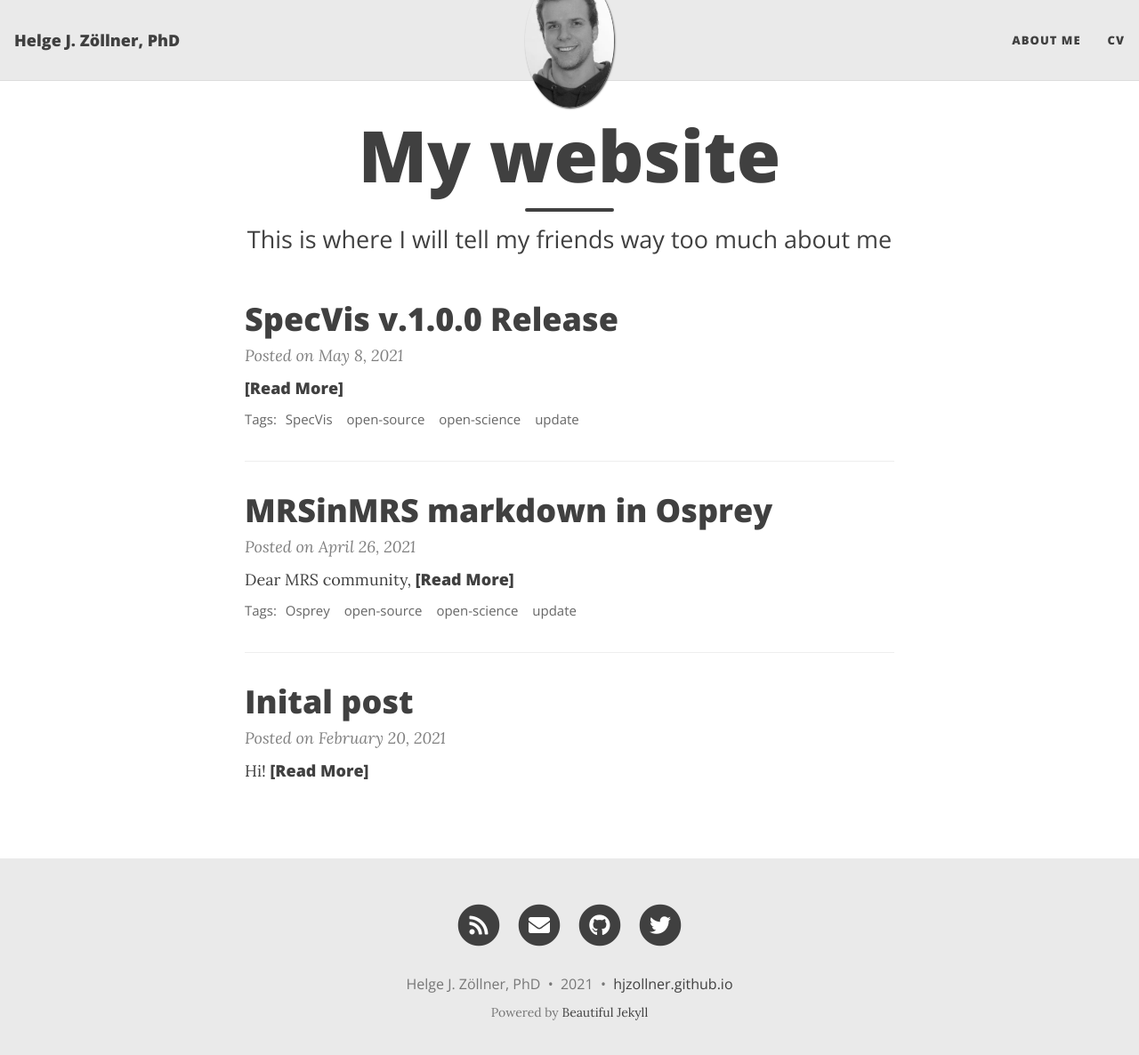
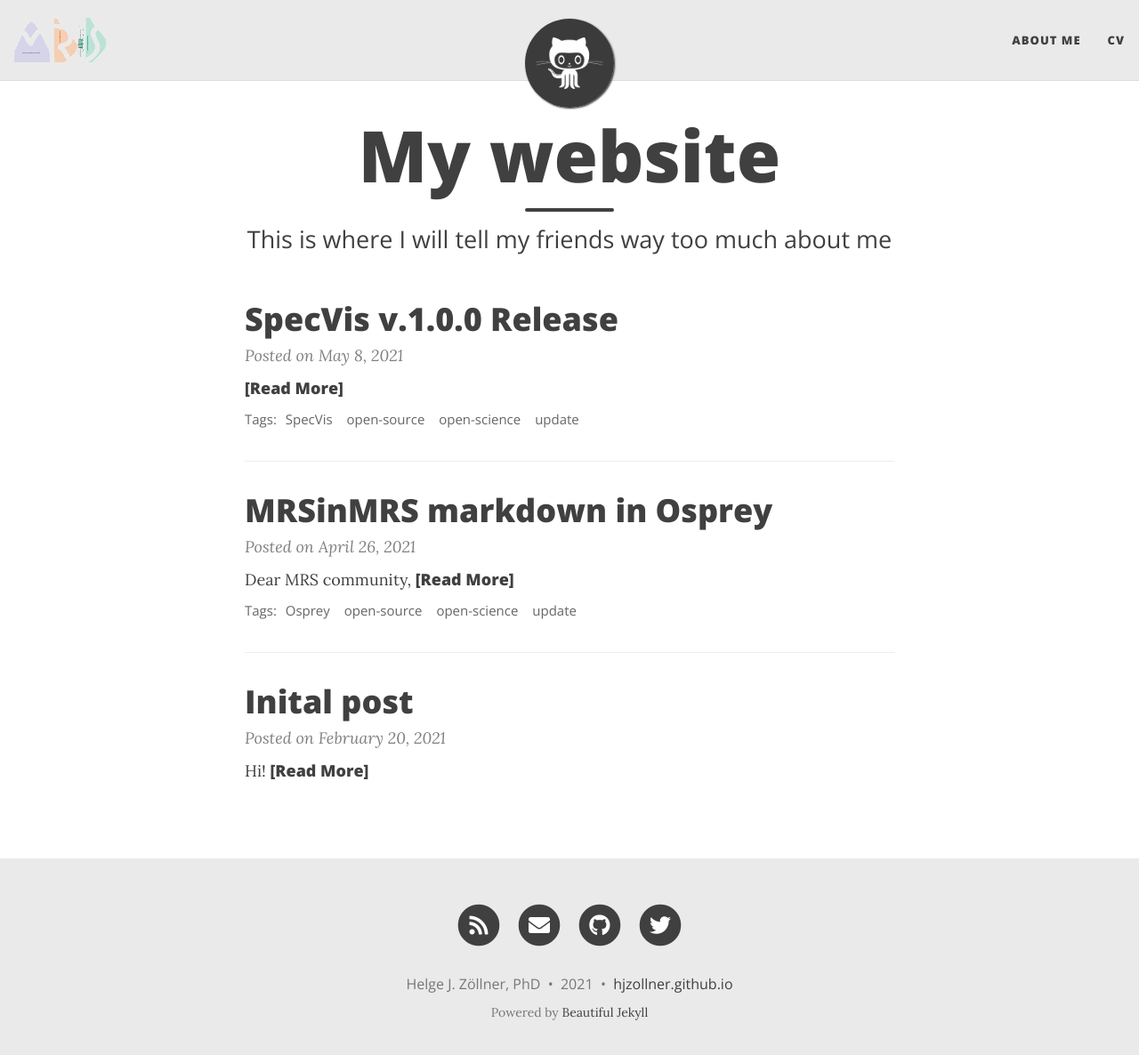
Before and after one commit to HJZollner/HJZollner.github.io, a Jekyll site: the page built from index.html, in a window 1280 px wide and 1199 px high. Shown: the top 1186 px of the window at 89% size. Built offline with Jekyll 4.4.1, drawn with Linux system fonts in a browser that asks for light colours; nearby versions of some CDN libraries; the list of posts is cut into pages by our own code.

Commit message:
Update pngs
Added new pictures

```diff
--- a/_config.yml
+++ b/_config.yml
@@ -21,14 +21,14 @@ navbar-links:
 
 # Image to show in the navigation bar - works best with a square image
 # Remove this parameter if you don't want an image in the navbar
-avatar: "/assets/img/HZ.png"
+avatar: "/assets/img/avatar-icon.png"
 
 # By default, the image is cut into a circle. You can disable this behaviour by setting 'round-avatar: false'
 round-avatar: true
 
 # If you want to have an image logo in the top-left corner instead of having the title of the website,
 # then specify the following parameter
-#title-img: /path/to/image
+title-img: "/assets/img/Logo.png"
 
 
 # --- Footer social media links --- #
```
Also changed, not shown: 7 other files.
